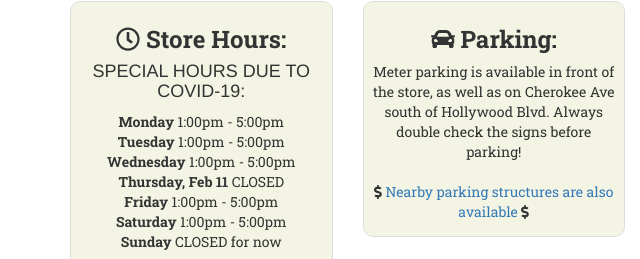
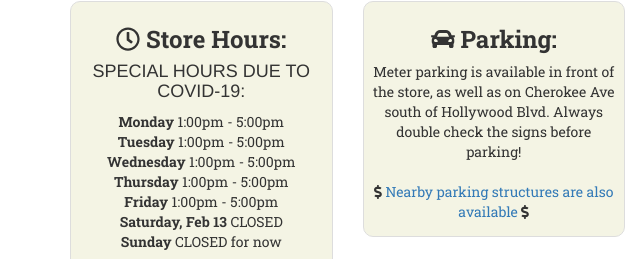
Before and after one commit to nikmash711/discount-luggage-of-hollywood-website, a plain HTML site: page index.html in a window 1280 px wide. Shown: the part 1116-1375 px from the top of the page, 0-640 px from the left. Drawn offline with nearby package versions, Linux system fonts and the light colour scheme; a web font is replaced by a local one.

Commit message:
Change hours

```diff
--- a/index.html
+++ b/index.html
@@ -265,9 +265,9 @@
                     <strong>Monday</strong> 1:00pm - 5:00pm <br />
                     <strong>Tuesday</strong> 1:00pm - 5:00pm <br />
                     <strong>Wednesday</strong> 1:00pm - 5:00pm <br />
-                    <strong>Thursday, Feb 11</strong> CLOSED <br />
+                    <strong>Thursday</strong> 1:00pm - 5:00pm <br />
                     <strong>Friday</strong> 1:00pm - 5:00pm <br />
-                    <strong>Saturday</strong> 1:00pm - 5:00pm <br />
+                    <strong>Saturday, Feb 13</strong> CLOSED <br />
                     <strong>Sunday</strong> CLOSED for now <br />
                   </p>
                   <p>
```
